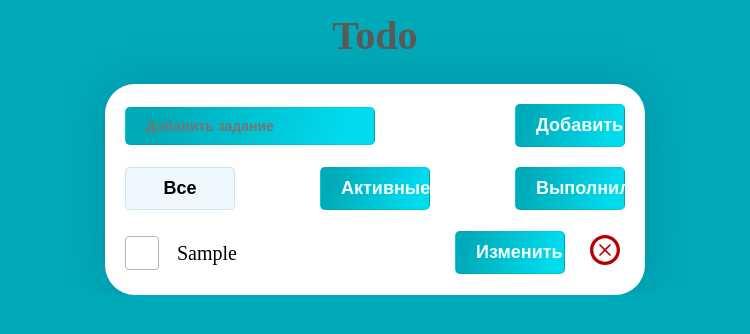
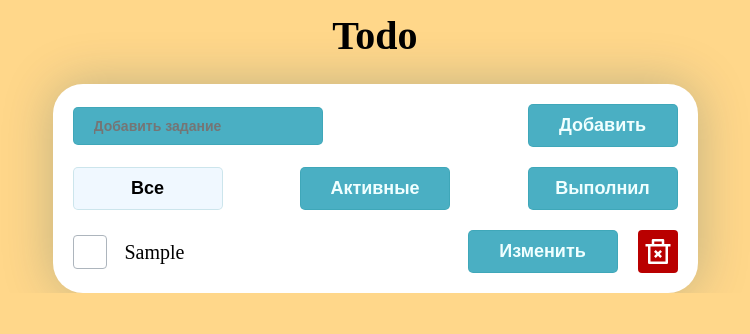
Before and after one commit to hessium/todos, a React (Create React App) app: page / in a window 1280 px wide. Both pictures are taken after typing "Sample" into the empty fields and a click on the button "Добавить". Shown: the top 334 px of the page, without its empty margins (273-1023 px from the left). Built offline with nearby package versions, Linux system fonts and the light colour scheme.

Commit message:
дизайн поправил

```diff
--- a/package.json
+++ b/package.json
@@ -19,7 +19,7 @@
     "test": "react-scripts test",
     "eject": "react-scripts eject",
     "predeploy": "npm run build",
-   "deploy": "gh-pages -d build"
+    "deploy": "gh-pages -d build"
   },
   "eslintConfig": {
     "extends": [
--- a/src/App.css
+++ b/src/App.css
@@ -5,7 +5,7 @@
   align-items: center;
   max-width: 700px;
   width: 100%;
-  color: rgba(91, 91, 91, 1);
+  color: black;
 }
 
 .App-header {
@@ -26,14 +26,15 @@ form {
 
 .form__bottom {
   margin-bottom: 0;
+  gap: 20px;
 }
 
 button {
   padding: 10px 20px;
   border-radius: 5px;
   cursor: pointer;
-  width: 110px;
-  background: linear-gradient(109.03deg, #00ABB9 12.83%, #00DBED 87.17%);
+  width: 150px;
+  background:#4aafc3;
   border: 1px solid rgba(0, 119, 129, 0.15);
   font-size: 14px;
   font-weight: 600;
@@ -44,7 +45,7 @@ input {
   padding: 10px 20px;
   margin-right: 20px;
   border: 1px solid rgba(0, 119, 129, 0.15);
-  background: linear-gradient(109.03deg, #00ABB9 12.83%, #00DBED 87.17%);
+  background: #4aafc3;
   border-radius: 5px;
   width: 250px;
   color: azure;
@@ -72,8 +73,8 @@ li {
   background: white;
   box-shadow: 0px 0px 50px rgba(0, 69, 107, 0.25);
   border-radius: 30px;
-  max-width: 540px;
-  width: 540px;
+  max-width: 645px;
+  width: 100%;
 }
 
 .todo-list {
@@ -123,12 +124,15 @@ li {
 }
 
 .btn__danger {
-  background: white;
-  padding: 0;
+  background: #b90000;
+  padding: 5px 5px;
   width: 40px;
   border: none;
-  color: #b90000;
-  border-radius: 50%;
+  color: white;
+  border-radius: 4px;
+  display: flex;
+  align-items: center;
+  justify-content: center;
 }
 
 .btn-group {
--- a/src/components/TodoItem.jsx
+++ b/src/components/TodoItem.jsx
@@ -1,6 +1,6 @@
 import React, { useState } from "react";
 import { IconContext } from "react-icons";
-import { TiDeleteOutline } from 'react-icons/ti';
+import { RiDeleteBin2Line } from 'react-icons/ri';
 
 const TodoItem = ({ todo, remove, completed, edit }) => {
   const [isEditing, setEditing] = useState(false);
@@ -68,8 +68,8 @@ const TodoItem = ({ todo, remove, completed, edit }) => {
           className="btn btn__danger"
           onClick={() => remove(todo)}
         >
-          <IconContext.Provider value={{ size: "40px" }}>
-              <TiDeleteOutline   />
+        <IconContext.Provider value={{ size: "33px" }}>
+          <RiDeleteBin2Line/>
         </IconContext.Provider>
         </button>
       </div>
--- a/src/index.css
+++ b/src/index.css
@@ -6,7 +6,7 @@ body {
     background:  rgba(0, 171, 185, 1);
     height: 100%;
     width: 100%;
-    background: linear-gradient( #00ABB9 );
+    background: #FFD78A;
     overflow-x: hidden;
     -webkit-font-smoothing: antialiased;
     -moz-osx-font-smothing: grayscale;
```
